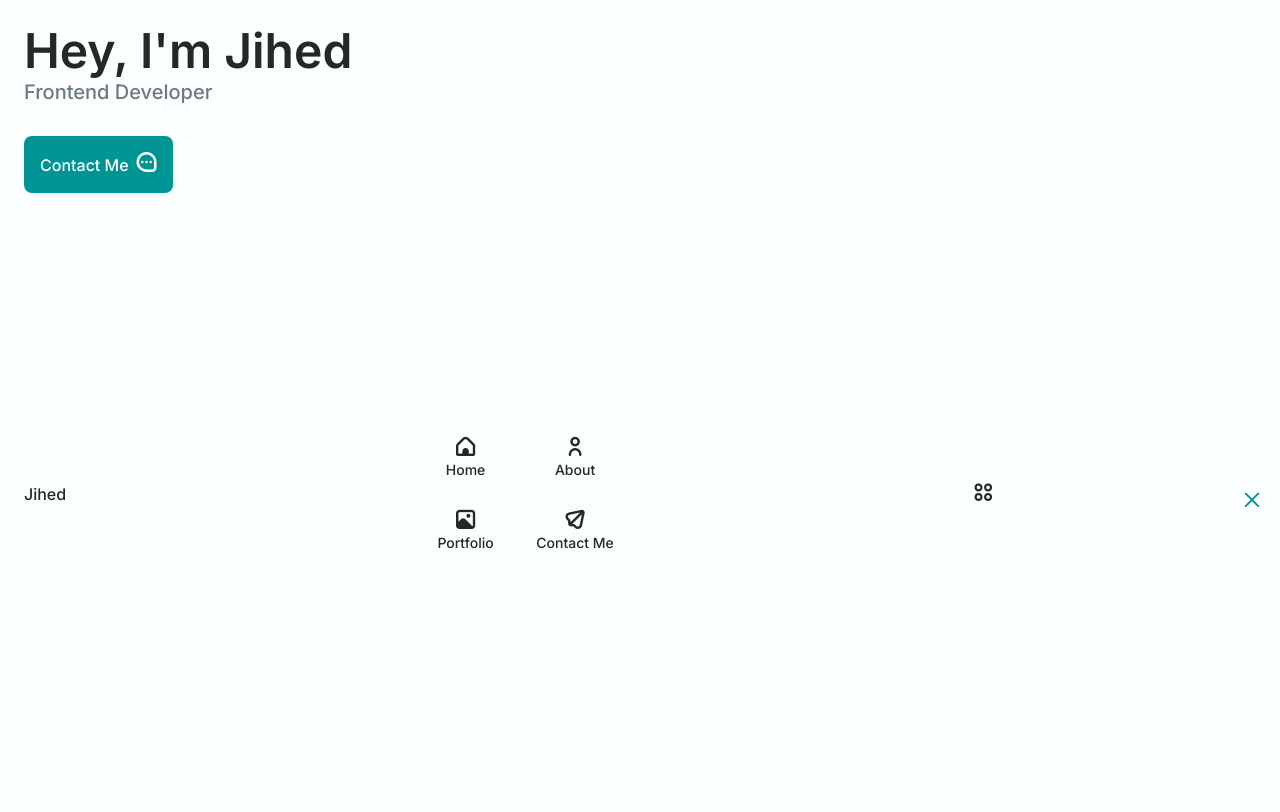
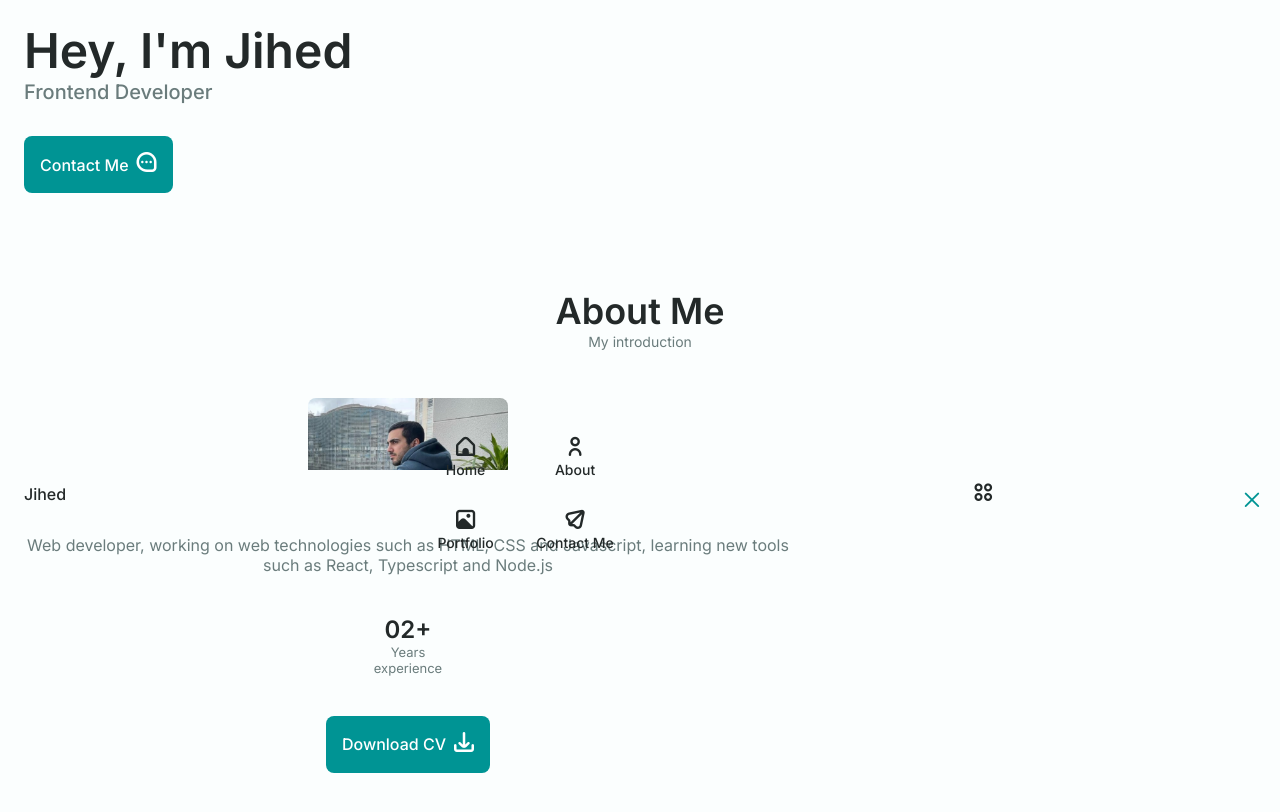
Before and after one commit to jihedberlim/Web-Portfolio, a plain HTML site: page index.html in a window 1280 px wide. Shown: the part 282-1094 px from the top of the page. Before the commit the page ends 800 px from the top, so only its background shows below. Drawn offline with nearby package versions, Linux system fonts and the light colour scheme.

Commit message:
About section

```diff
--- a/index.html
+++ b/index.html
@@ -110,6 +110,32 @@
                 </div>
             </div>
         </section>
+
+        <section class="about section" id="about">
+            <h2 class="section-title">About Me</h2>
+            <span class="section-subtitle">My introduction</span>
+
+            <div class="about-container container grid">
+                <img src="./assets/img/about.png" alt="" class="about-img">
+
+                <div class="about-data">
+                    <p class="about-description">Web developer, working on web technologies such as HTML, CSS and Javascript, learning new tools such as React, Typescript and Node.js</p>
+
+                    <div class="about-info">
+                        <div>
+                            <span class="about-info-title">02+</span>
+                            <span class="about-info-name">Years <br> experience</span>
+                        </div>
+                    </div>
+
+                    <div class="about-buttons">
+                        <a download="" href="./assets/docs/CV-Jihed.pdf" class="button button-flex">
+                            Download CV<i class="fi fi-br-download button-icon"></i>
+                        </a>
+                    </div>
+                </div>
+            </div>
+        </section>
     </main>
 
     <!-- ========================= JAVASCRIPT ========================= -->
--- a/style.css
+++ b/style.css
@@ -331,3 +331,43 @@ img {
     display: inline-flex;
     align-items: center;
 }
+
+/* ========================= BUTTONS ========================= */
+
+.about-img {
+    width: 200px;
+    border-radius: .5rem;
+    justify-self: center;
+    align-self: center;
+}
+
+.about-description {
+    text-align: center;
+    margin-bottom: var(--mb-2-5);
+}
+
+.about-info {
+    display: flex;
+    justify-content: space-evenly;
+    margin-bottom: var(--mb-2-5);
+}
+
+.about-info-title {
+    font-size: var(--h2-font-size);
+    font-weight: var(--font-semi-bold);
+    color: var(--title-color);
+}
+
+.about-info-name {
+    font-size: var(--smaller-font-size);
+}
+
+.about-info-title, .about-info-name {
+    display: block;
+    text-align: center;
+}
+
+.about-buttons {
+    display: flex;
+    justify-content: center;
+}
```
Also changed, not shown: assets/img/about.png (added), 1 other file.
